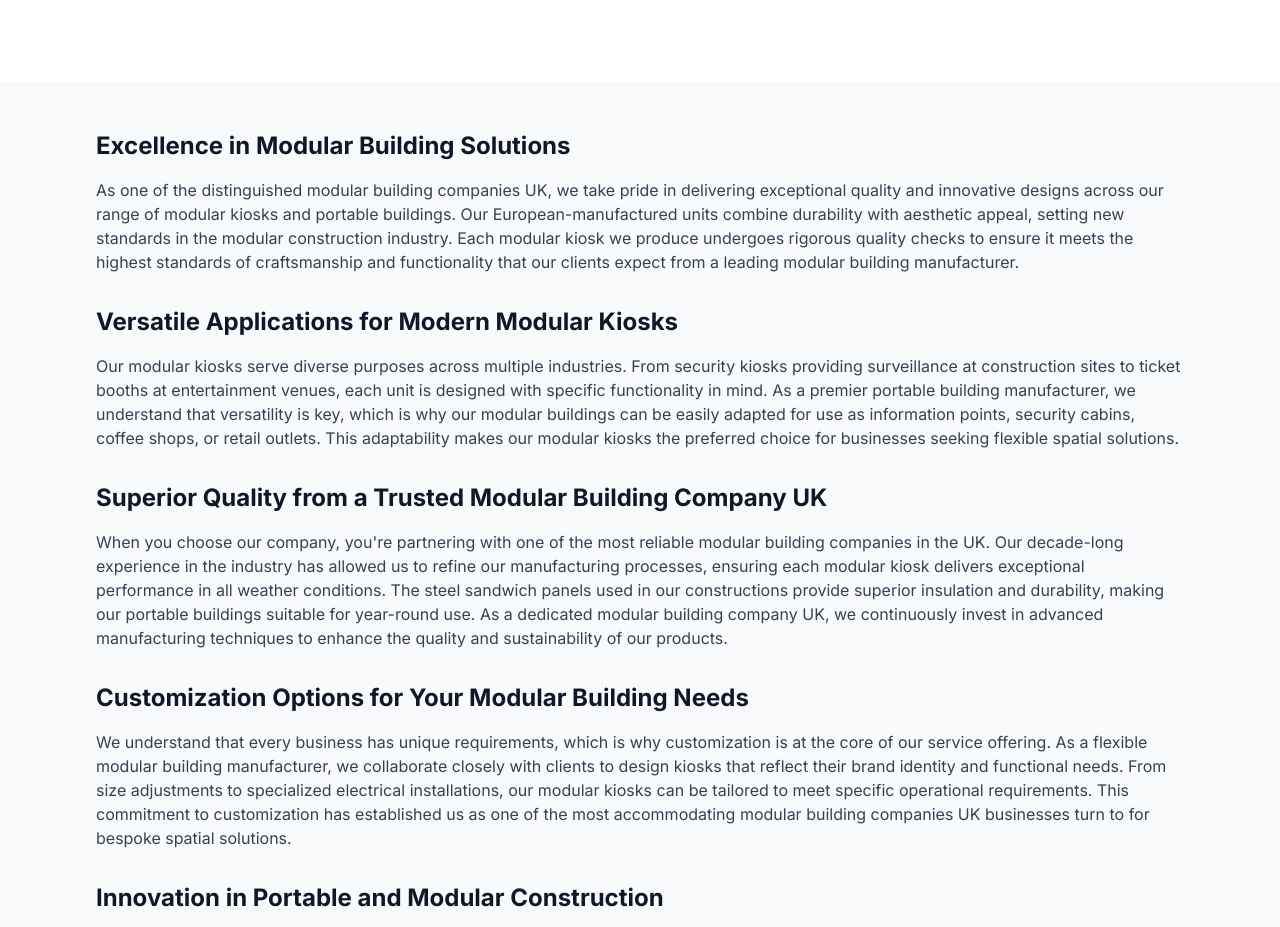
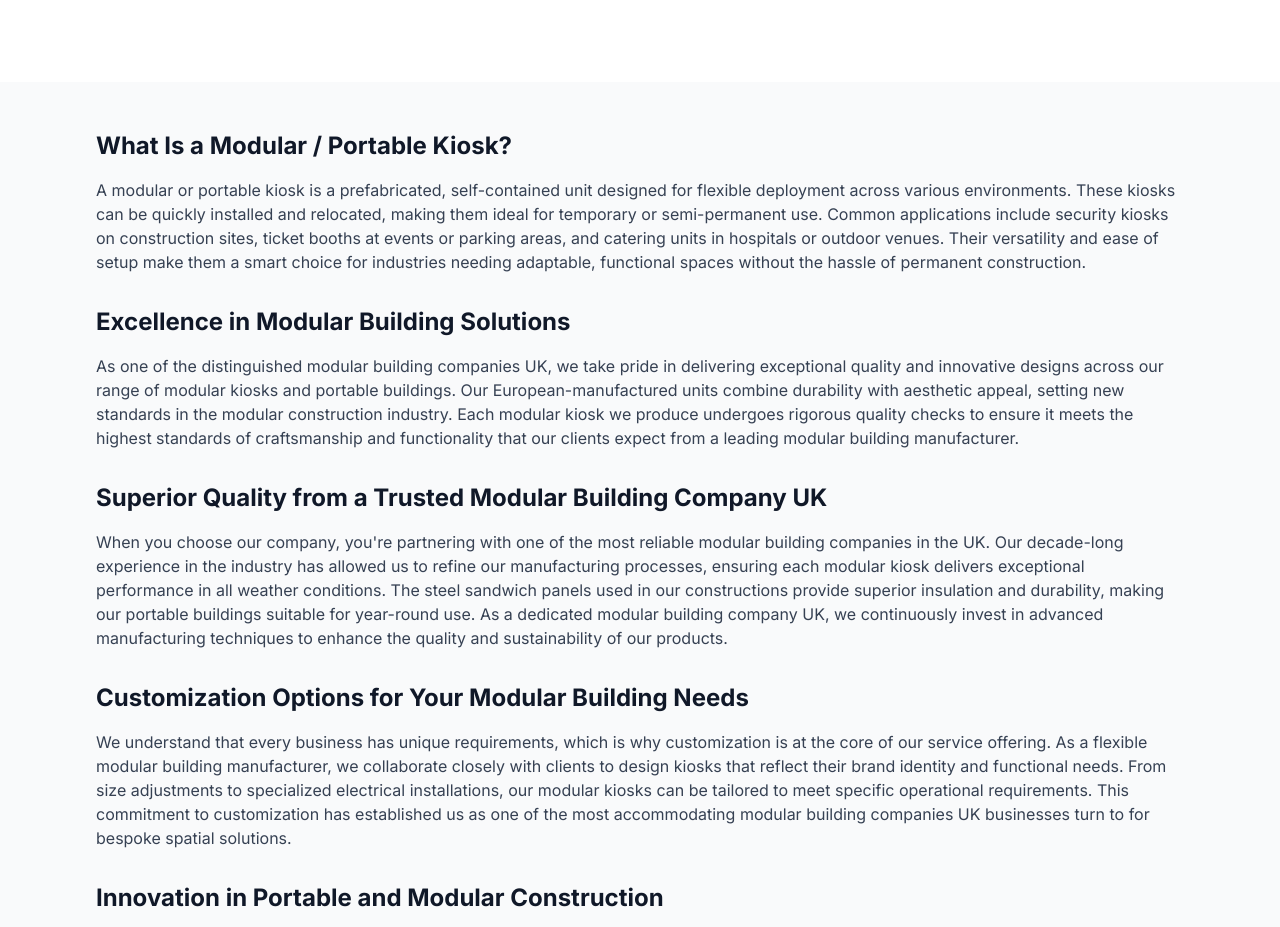
Before and after one commit to KO2112/KioskForm, a Next.js app: page / in a window 1280 px wide. Shown: the part 2526-3453 px from the top of the page. Built offline with nearby package versions, Linux system fonts and the light colour scheme.

Commit message:
seo commit

```diff
--- a/src/app/kiosks/KioskContent.tsx
+++ b/src/app/kiosks/KioskContent.tsx
@@ -134,7 +134,7 @@ const KiosksPage = () => {
                 </div>
 
                 {/* Key Features */}
-                <h3 className="font-bold text-gray-900 mb-2 text-sm">KEY FEATURES</h3>
+                <span className="font-bold text-gray-900 mb-2 text-sm">KEY FEATURES</span>
                 <ul className="space-y-2 mb-5">
                   {kiosk.features.slice(0, 4).map((feature, i) => (
                     <li key={i} className="flex items-start text-sm">
@@ -145,7 +145,7 @@ const KiosksPage = () => {
                 </ul>
 
                 {/* Applications Tags */}
-                <h3 className="font-bold text-gray-900 mb-2 text-sm">APPLICATIONS</h3>
+                <span className="font-bold text-gray-900 mb-2 text-sm">APPLICATIONS</span>
                 <div className="flex flex-wrap gap-2">
                   {kiosk.applications.slice(0, 5).map((app, i) => (
                     <span key={i} className="bg-gray-100 text-gray-700 text-xs px-2 py-1 rounded-full">
--- a/src/app/kiosks/page.tsx
+++ b/src/app/kiosks/page.tsx
@@ -3,7 +3,7 @@ import type { Metadata } from 'next';
 
 export const metadata: Metadata = {
   title: 'Premium Modular Kiosks | Ticket Booths & Security Cabins',
-  description: 'EU manufactured portable kiosks for ticket booths, security cabins, and commercial applications. Weather-resistant, fully insulated with electrical installation and easy transportation.',
+  description: 'EU manufactured portable kiosks for ticket booths, security cabins, and commercial applications. Weather-resistant, fully insulated with electrical installation.',
   keywords: ['modular kiosk', 'ticket booth', 'security cabin', 'portable building', 'gatehouse', 'catering unit', 'information point'],
   alternates: {
     canonical: 'https://kioskform.co.uk/kiosks',
--- a/src/components/SEOEnhanced.tsx
+++ b/src/components/SEOEnhanced.tsx
@@ -5,7 +5,24 @@ const SEOEnhancedSection = () => {
     <section className="py-12 bg-gray-50">
       <div className="max-w-6xl mx-auto px-4 sm:px-6 lg:px-8">
         <div className="space-y-8">
+
           {/* SEO-Rich Section 1 */}
+          <div>
+           <h2 className="text-2xl font-bold text-gray-900 mb-4">
+            What Is a Modular / Portable Kiosk?
+          </h2>
+            <div className="prose max-w-none text-gray-700">
+             <p>
+                A modular or portable kiosk is a prefabricated, self-contained unit designed for flexible deployment across various environments.
+                These kiosks can be quickly installed and relocated, making them ideal for temporary or semi-permanent use.
+                Common applications include security kiosks on construction sites, ticket booths at events or parking areas, and catering units in hospitals or outdoor venues.
+                Their versatility and ease of setup make them a smart choice for industries needing adaptable, functional spaces without the hassle of permanent construction.
+             </p>
+           </div>
+          </div>
+
+
+          {/* SEO-Rich Section 2 */}
           <div>
             <h2 className="text-2xl font-bold text-gray-900 mb-4">
               Excellence in Modular Building Solutions
@@ -21,22 +38,8 @@ const SEOEnhancedSection = () => {
             </div>
           </div>
 
-          {/* SEO-Rich Section 2 */}
-          <div>
-            <h2 className="text-2xl font-bold text-gray-900 mb-4">
-              Versatile Applications for Modern Modular Kiosks
-            </h2>
-            <div className="prose max-w-none text-gray-700">
-              <p>
-                Our modular kiosks serve diverse purposes across multiple industries. From security kiosks providing
-                surveillance at construction sites to ticket booths at entertainment venues, each unit is designed with
-                specific functionality in mind. As a premier portable building manufacturer, we understand that versatility
-                is key, which is why our modular buildings can be easily adapted for use as information points, security
-                cabins, coffee shops, or retail outlets. This adaptability makes our modular kiosks the preferred choice for
-                businesses seeking flexible spatial solutions.
-              </p>
-            </div>
-          </div>
+
+
 
           {/* SEO-Rich Section 3 */}
           <div>
```
